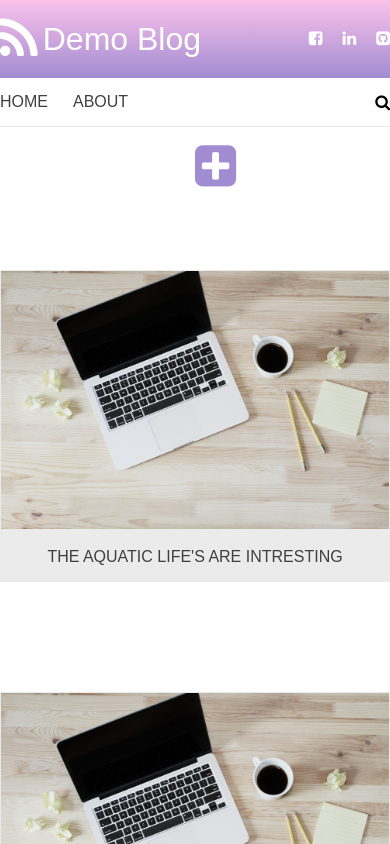
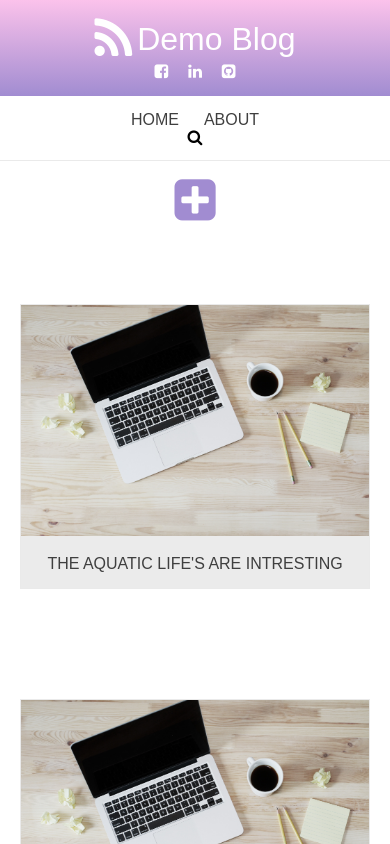
Before and after one commit to soysaucem/angular-blog, an Angular app: page /home in a window 390 px wide. Shown: the top 844 px of the page. Built offline with nearby package versions, Linux system fonts and the light colour scheme.

Commit message:
adjust some responsive css

```diff
--- a/src/app/app.component.css
+++ b/src/app/app.component.css
@@ -51,3 +51,16 @@
   border-bottom: 1px solid #eaeaea;
   width: 100%;
 }
+
+
+@media screen and (max-width: 1280px) {
+  .flex {
+    max-width: 720px;
+  }
+}
+
+@media screen and (max-width: 720px) {
+  .flex {
+    flex-direction: column;
+  }
+}
--- a/src/app/post-detail/post-detail.component.css
+++ b/src/app/post-detail/post-detail.component.css
@@ -7,3 +7,11 @@
   margin-top: 30px;
   margin-bottom: 30px;
 }
+
+
+
+@media screen and (max-width: 992px) {
+  .wrapper-post-detail {
+    margin: 60px 20px;
+  }
+}
--- a/src/app/posts/posts.component.css
+++ b/src/app/posts/posts.component.css
@@ -40,8 +40,8 @@
 .new-post-button {
   color: #a18cd1;
   margin-top: 15px;
-  margin-left: 50%;
-  margin-right: -50%;
+  display: flex;
+  justify-content: center;
 }
 
 .new-post-button:hover {
@@ -51,3 +51,16 @@
 .new-post-button:focus {
   outline: none;
 }
+
+
+@media screen and (max-width: 1280px) {
+  .posts-list {
+    max-width: 720px;
+  }
+}
+
+@media screen and (max-width: 720px) {
+  .posts-list {
+    margin: 50px 20px;
+  }
+}
--- a/src/app/posts/posts.component.html
+++ b/src/app/posts/posts.component.html
@@ -1,4 +1,5 @@
-<i class="new-post-button fa fa-plus-square fa-3x" routerLink="/new-post" title="Create New Post"></i>
+<i class="new-post-button fa fa-plus-square fa-3x" routerLink="/new-post"
+  title="Create New Post"></i>
 <div class="wrapper-posts">
   <ul class="posts-list">
     <li *ngFor="let post of posts">
```
